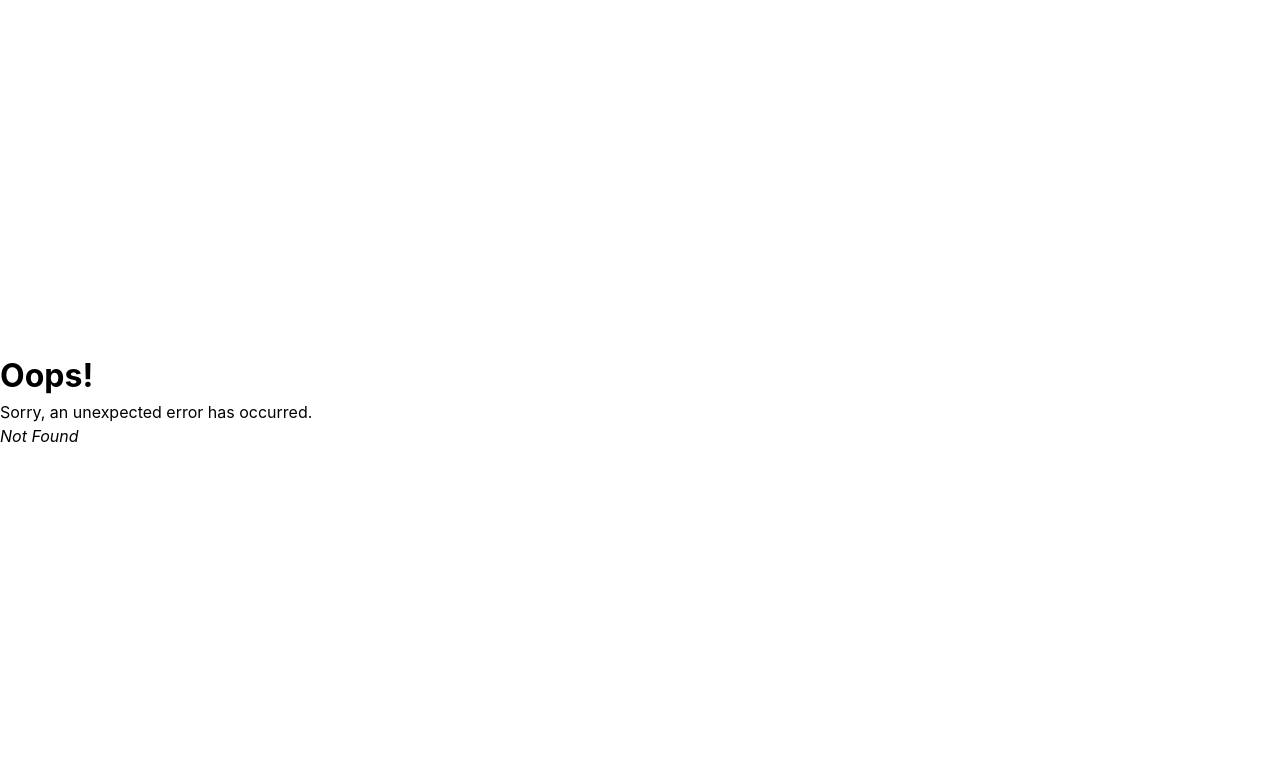
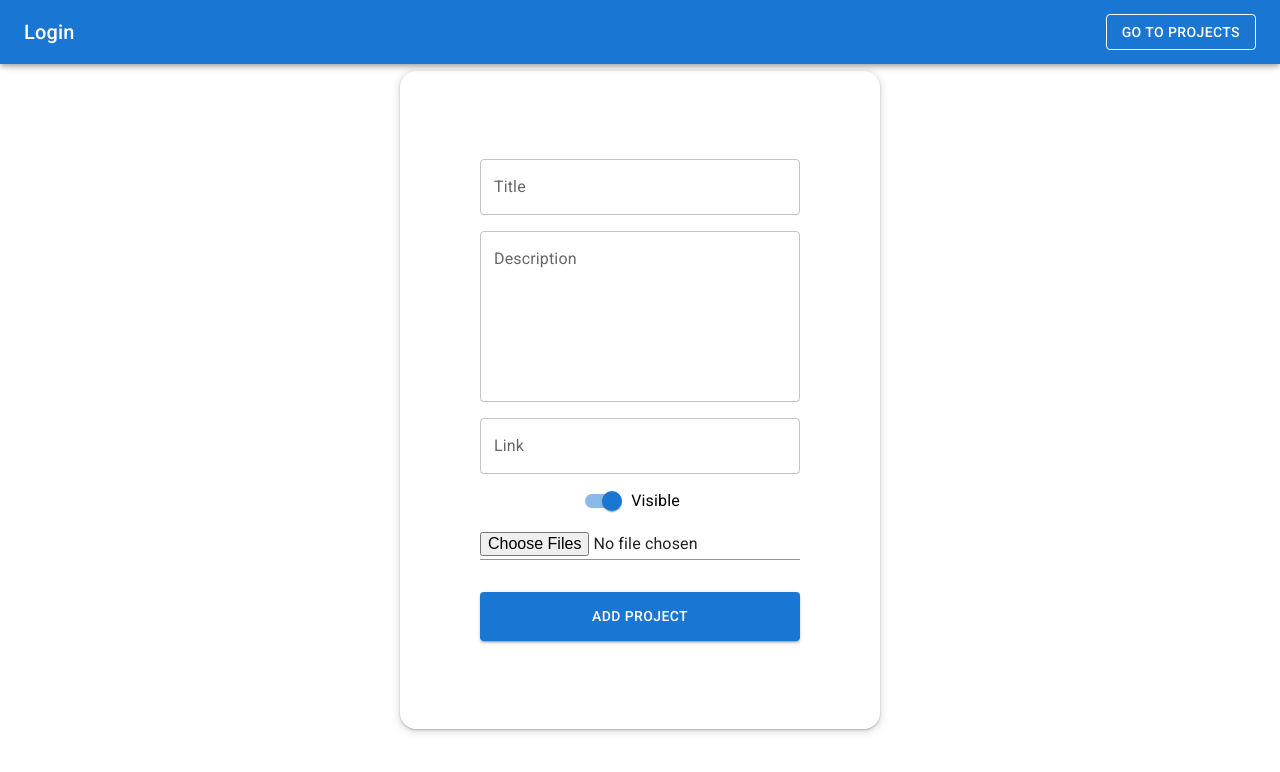
Before and after one commit to andreipavel102222/artist-portofolio, a React (Vite) app in the folder artist-portofolio-frontend/: page /add in a window 1280 px wide. Before the commit this address had no page. Shown: the top 772 px of the page. Built offline with nearby package versions, Linux system fonts and the light colour scheme.

Commit message:
frontend: add functionality

```diff
--- /dev/null
+++ b/artist-portofolio-frontend/src/components/FileInput/MultipleFileUpload.tsx
@@ -0,0 +1,42 @@
+import React from 'react';
+import { Box, Input, Typography } from '@mui/material';
+
+interface IMultipleFileUploadProps {
+  names: string[],
+  files: File[],
+  setFiles: (files: File[]) => void,
+}
+
+const MultipleFileUpload = ({ names, files, setFiles }: IMultipleFileUploadProps) => {
+
+  const handleFileChange = (event: React.ChangeEvent<HTMLInputElement>) => {
+    const selectedFiles = event.target.files;
+    if (selectedFiles) {
+      setFiles(Array.from(selectedFiles));
+    }
+  };
+
+  return (
+    <Box display="flex" flexDirection="column" alignItems="center" gap={2} sx={{ width: '100%', mt: 1, mb: 1}}>
+      <Input
+        type="file"
+        onChange={handleFileChange}
+        inputProps={{ multiple: true }}
+        sx={{ width: '100%'}}
+      />
+      <Box>
+        {files.length > 0 ? (
+          files.map((file, index) => (
+            <Typography key={index}>{file.name}</Typography>
+          ))
+        ) : (
+          names.map((name, index) => (
+            <Typography key={index}>{name}</Typography>
+          ))
+        )}
+      </Box>
+    </Box>
+  );
+};
+
+export default MultipleFileUpload;
--- a/artist-portofolio-frontend/src/components/NavBar/NavBar.tsx
+++ b/artist-portofolio-frontend/src/components/NavBar/NavBar.tsx
@@ -1,5 +1,8 @@
 import { AppBar, Button, Toolbar, Typography } from "@mui/material";
 import './NavBar.css'
+import { useContext } from "react";
+import { AuthContext } from "../../context/AuthContext";
+import { Link } from "react-router-dom";
 
 interface INavbar {
   position?: 'static' | 'fixed',
@@ -9,6 +12,7 @@ interface INavbar {
 }
 
 function NavBar({ position = 'fixed', buttonText, title, buttonHandler }: INavbar) {
+  const { token } = useContext(AuthContext);
 
   return (
     <AppBar position={ position} className="navbar">
@@ -16,6 +20,14 @@ function NavBar({ position = 'fixed', buttonText, title, buttonHandler }: INavba
         <Typography variant="h6" component="div" sx={{ flexGrow: 1 }}>
           {title}
         </Typography>
+
+        { token !== '' &&
+          <Link to="/add">
+            <Button aria-label="previous" variant="outlined" color="inherit" sx={{  m: 1 }}>
+              Add project
+            </Button>
+          </Link>
+        }
         <Button
           variant="outlined"
           color="inherit"
--- a/artist-portofolio-frontend/src/components/ProjectCard/ProjectCard.tsx
+++ b/artist-portofolio-frontend/src/components/ProjectCard/ProjectCard.tsx
@@ -1,6 +1,9 @@
 import { Box, Button, Card, CardContent, CardMedia, IconButton, Typography } from "@mui/material";
 import ArrowBackIcon from '@mui/icons-material/ArrowBack';
 import ArrowForwardIcon from '@mui/icons-material/ArrowForward';
+import { Link } from "react-router-dom";
+import { useContext } from "react";
+import { AuthContext } from "../../context/AuthContext";
 
 export interface IProjectCardProps {
   id: string;
@@ -8,14 +11,17 @@ export interface IProjectCardProps {
   description: string;
   imagesLink: string[],
   link: string;
+  status?: string
+  deleteProject?: (id: string) => void
 }
 
-const ProjectCard = ({ title, description, imagesLink, link }: IProjectCardProps) => {
+const ProjectCard = ({ id, title, description, imagesLink, link, deleteProject }: IProjectCardProps) => {
+  const { token } = useContext(AuthContext);
   return (
     <Card sx={{ display: 'flex', width: '100%', position: 'relative', mt: 4}}>
       <CardMedia
         component="img"
-        sx={{ width: 350, height: 350 }}
+        sx={{ width: '350px', height: '350px' }}
         image={imagesLink[0]}
         alt="Live from space album cover">
       </CardMedia>
@@ -36,6 +42,25 @@ const ProjectCard = ({ title, description, imagesLink, link }: IProjectCardProps
         <Button aria-label="previous" sx={{  m: 1 }}>
           <a href={link} target="_blank">See website</a>
         </Button>
+        {token !== '' &&
+          <Link to={`/edit/${id}`}>
+            <Button aria-label="previous" sx={{  m: 1 }}>
+              Edit
+            </Button>
+          </Link>
+        }
+        {token !== '' &&
+          <Button onClick={() => {
+              if(deleteProject)
+                deleteProject(id);
+            }}
+            aria-label="previous"
+            sx={{  m: 1 }}
+            variant="outlined"
+            color="error">
+            delete
+          </Button>
+        }
         </Box>
       </Box>
       <Box sx={{ display: 'flex', position: 'absolute', bottom: 0, left: 100 }}>
--- /dev/null
+++ b/artist-portofolio-frontend/src/pages/AddProjectPage/AddEditProjectPage.tsx
@@ -0,0 +1,144 @@
+import { Alert, Button, FormControlLabel, Switch, TextField } from "@mui/material";
+import NavBar from "../../components/NavBar/NavBar";
+import { useNavigate, useParams } from "react-router-dom";
+import MultipleFileUpload from "../../components/FileInput/MultipleFileUpload";
+import { useContext, useEffect, useState } from "react";
+import { AuthContext } from "../../context/AuthContext";
+
+function AddEditProjectPage() {
+  const [title, setTile] = useState('');
+  const [description, setDescription] = useState('');
+  const [link, setLink] = useState('');
+  const [visible, setVisible] = useState(true);
+  const [files, setFiles] = useState<File[]>([]);
+  const [names, setNames] = useState<string[]>([]);
+  const [errorMessage, setErrorMessage] = useState('');
+  const { token } = useContext(AuthContext);
+  const navigate = useNavigate();
+  const { id } = useParams();
+
+  useEffect(() => {
+    if( id ){
+      fetch(`http://localhost:3000/projects/${id}`, {
+        method: 'GET',
+        headers: {
+          'Content-Type': 'application/json',
+          'Authorization': `Bearer ${token}`
+        },
+      })
+        .then((response) => {
+          console.log(response);
+          return response.json();
+        })
+        .then((data) => {
+          if(data.error) {
+            throw new Error(data.message);
+          }
+          setTile(data.title);
+          setDescription(data.description);
+          setLink(data.link);
+          setVisible(data.visible === 'VISIBLE' ? true : false);
+          const newNames = data.imagesLink.map((link:string) => {
+            const arrLink = link.split('/');
+            return arrLink[arrLink.length - 1]
+          })
+          setNames(newNames);
+        })
+        .catch((error) => {
+          console.log(error);
+          setErrorMessage(error.message);
+        });
+    }
+  },[])
+
+  const addProject = () => {
+    const formData = new FormData();
+    formData.append('title', title);
+    formData.append('description', description);
+    formData.append('link', link);
+    formData.append('status', visible ? 'VISIBLE' : 'HIDDEN');
+    files.forEach(file => {
+      formData.append('file', file);
+    })
+
+
+    fetch('http://localhost:3000/projects', {
+      method: 'POST',
+      headers: {
+        'Authorization' : `Bearer ${token}`
+      },
+      body: formData
+    })
+      .then((response) => {
+        console.log(response);
+        return response.json();
+      })
+      .then((data) => {
+        if(data.error) {
+          throw new Error(data.message);
+        }
+        navigate('/');
+      })
+      .catch((error) => {
+        console.log(error);
+        setErrorMessage(error.message);
+      });
+  }
+
+  return (
+    <div className="wrapper" style={{  height: '100vh' }}>
+      <NavBar title="Login" buttonText="Go to Projects" buttonHandler={() => navigate('/')}/>
+      <div className="container login-wrapper">
+        <div className="login-container">
+          {errorMessage !== '' && <Alert severity="error" sx={{ minWidth: '100%',  boxSizing: 'border-box' }}>{errorMessage}</Alert>}
+            <TextField
+              id="title"
+              label="Title"
+              variant="outlined"
+              value={title}
+              onChange={e => setTile(e.target.value)}
+              onFocus={() => setErrorMessage('')}
+              sx={{ width: '100%', mt: 1, mb: 1}}
+            />
+            <TextField
+              id="description"
+              label="Description"
+              variant="outlined"
+              multiline
+              rows={6}
+              value={description}
+              onChange={e => setDescription(e.target.value)}
+              onFocus={() => setErrorMessage('')}
+              sx={{ width: '100%', mt: 1, mb: 1}}
+            />
+            <TextField
+              id="link"
+              label="Link"
+              variant="outlined"
+              value={link}
+              onChange={e => setLink(e.target.value)}
+              onFocus={() => setErrorMessage('')}
+              sx={{ width: '100%', mt: 1, mb: 1}}
+            />
+            <FormControlLabel control={
+                <Switch checked={visible} onChange={(e) => setVisible(e.target.checked)} onFocus={() => setErrorMessage('')}   />
+              }
+              label="Visible"
+            />
+            <MultipleFileUpload files={files} setFiles={setFiles} names={names}/>
+            <Button
+              variant="contained"
+              color="primary"
+              aria-label="menu"
+              sx={{ width: '100%', mt: 1, mb: 1, height: '3.5em'}}
+              onClick={addProject}
+              >
+                {id ? 'Edit project' : 'Add project'}
+            </Button>
+        </div>
+      </div>
+    </div>
+  )
+}
+
+export default AddEditProjectPage;
--- a/artist-portofolio-frontend/src/pages/ProjectPage/ProjectsPage.tsx
+++ b/artist-portofolio-frontend/src/pages/ProjectPage/ProjectsPage.tsx
@@ -11,7 +11,18 @@ function ProjectsPage() {
   const navigate = useNavigate();
 
   useEffect(() => {
-    fetch('http://localhost:3000/projects/visible')
+    const url = `http://localhost:3000/projects/${token ? '' : 'visible'}`
+    const headers: HeadersInit = {
+      'Content-Type': 'application/json',
+    };
+
+    if (token) {
+      headers['Authorization'] = `Bearer ${token}`;
+    }
+    fetch(url, {
+      method: 'GET',
+      headers
+    })
       .then((response) => {
         if (!response.ok) {
           throw new Error('Something went wrong');
@@ -36,13 +47,34 @@ function ProjectsPage() {
     }
   }
 
+  const deleteProject = async (id: string) => {
+    try {
+      const response = await fetch(`http://localhost:3000/projects/${id}`, {
+        method: 'DELETE',
+        headers: {
+          'Content-Type': 'application/json',
+          'Authorization': `Bearer ${token}`,
+        },
+      });
+
+      if (!response.ok) {
+        throw new Error('Eroare la ștergerea datelor');
+      }
+
+      const newProjects = projects.filter(project => project.id !== id);
+      setProjects(newProjects);
+    } catch (error) {
+      console.error('Eroare:', error);
+    }
+  }
+
   return (
     <div className="wrapper">
       <NavBar position='static' buttonText={token !== '' ? 'logout' : 'log in as artist'} title='Projects' buttonHandler={buttonHandler}/>
       <div className="container">
         <div className="components" style={{ width: '100%' }}>
           {
-            projects.map((project:IProjectCardProps) => <ProjectCard key={project.id} {...project}/>)
+            projects.map((project:IProjectCardProps) => <ProjectCard key={project.id} {...project} deleteProject={deleteProject}/>)
           }
         </div>
       </div>
```
Also changed, not shown: artist-portofolio-frontend/src/main.tsx (+9 -0 lines), artist-portofolio-frontend/src/pages/AddProjectPage/AddEditProjectPage.css (added).
